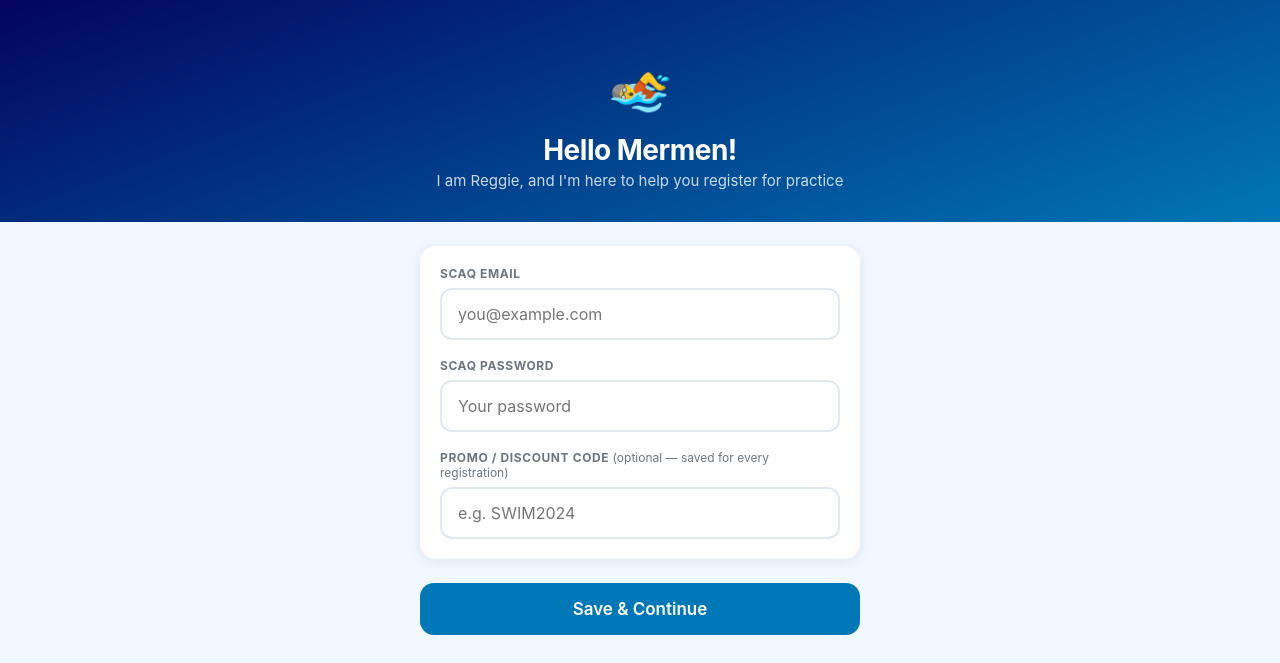
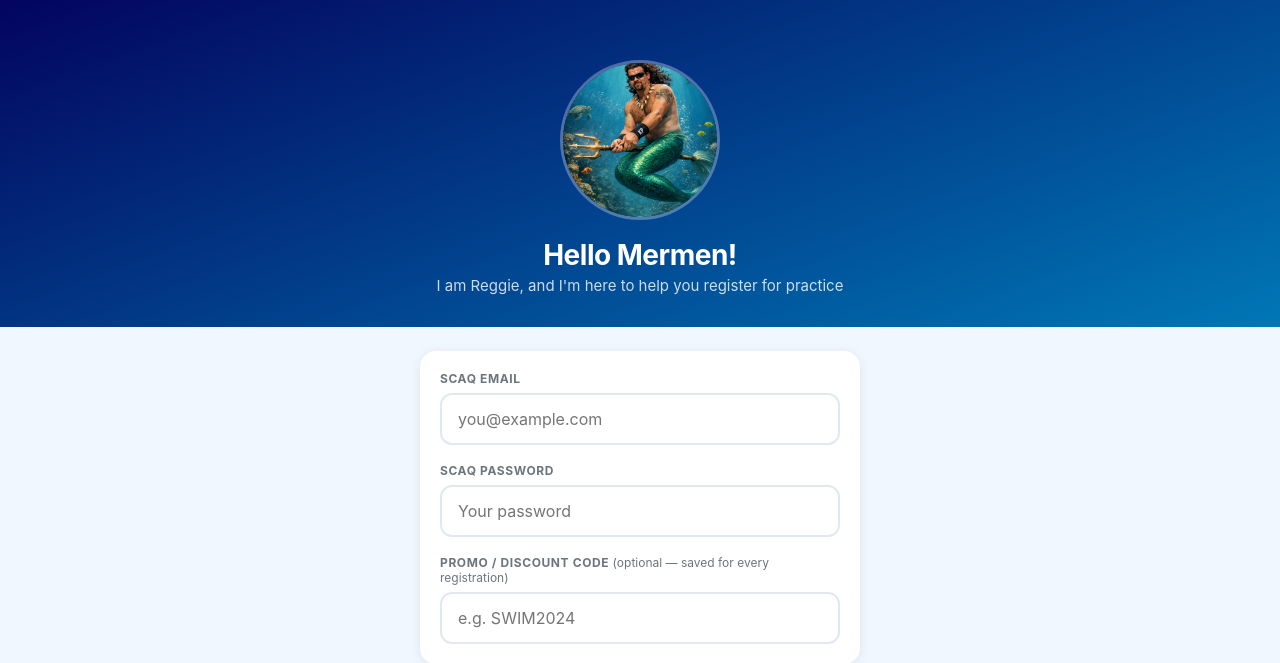
Before and after one commit to R10ForTheWin/reggie, a Flask app: page / in a window 1280 px wide. Shown: the top 663 px of the page. Run offline with Flask 3, Linux system fonts and the light colour scheme.

Commit message:
Add Reggie merman logo to setup screen

```diff
--- a/templates/index.html
+++ b/templates/index.html
@@ -207,7 +207,7 @@
 <!-- ══════════════════════════════════════════ SETUP -->
 <div class="screen" id="screen-setup">
   <div class="header">
-    <span class="header-icon">🏊</span>
+    <img src="/static/reggie.png" alt="Reggie" style="width:160px;height:160px;object-fit:cover;border-radius:50%;margin-bottom:14px;border:3px solid rgba(255,255,255,0.3);">
     <h1>Hello Mermen!</h1>
     <p>I am Reggie, and I'm here to help you register for practice</p>
   </div>
```
Also changed, not shown: static/reggie.png (added).
